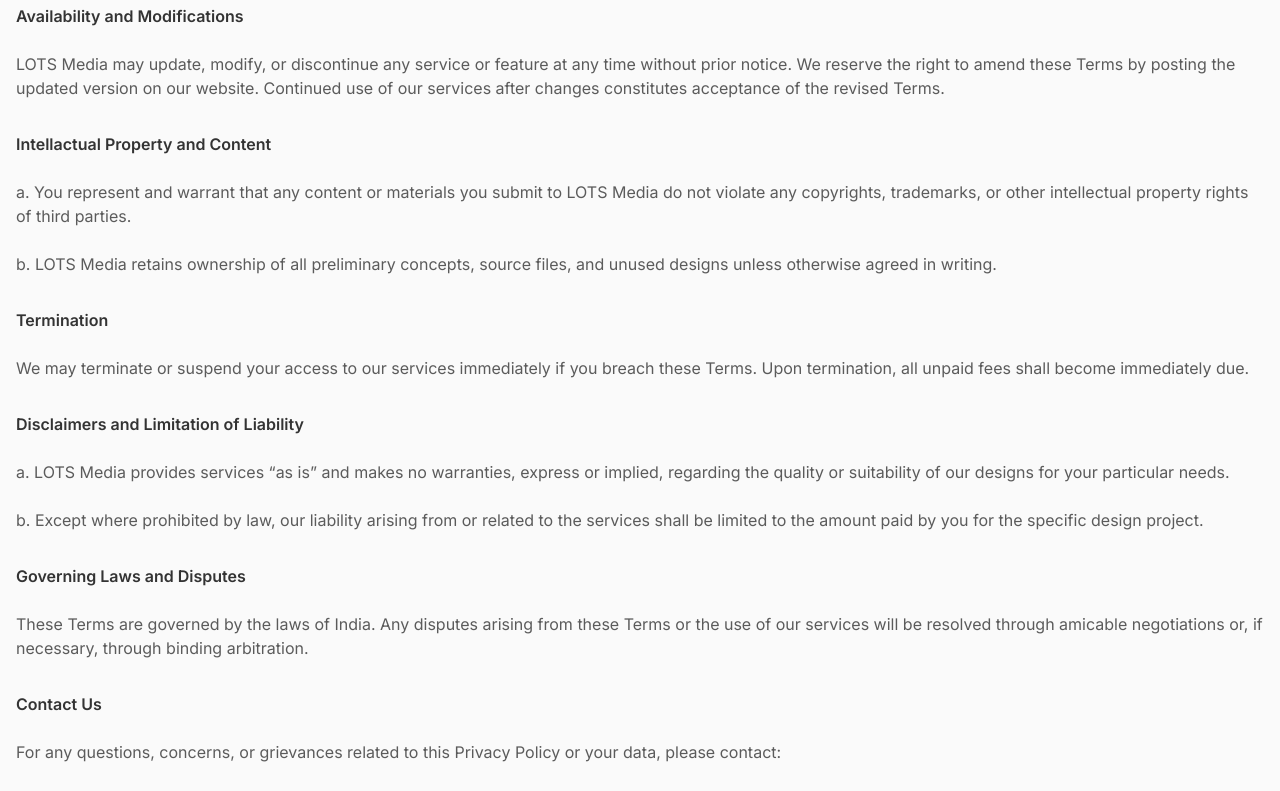
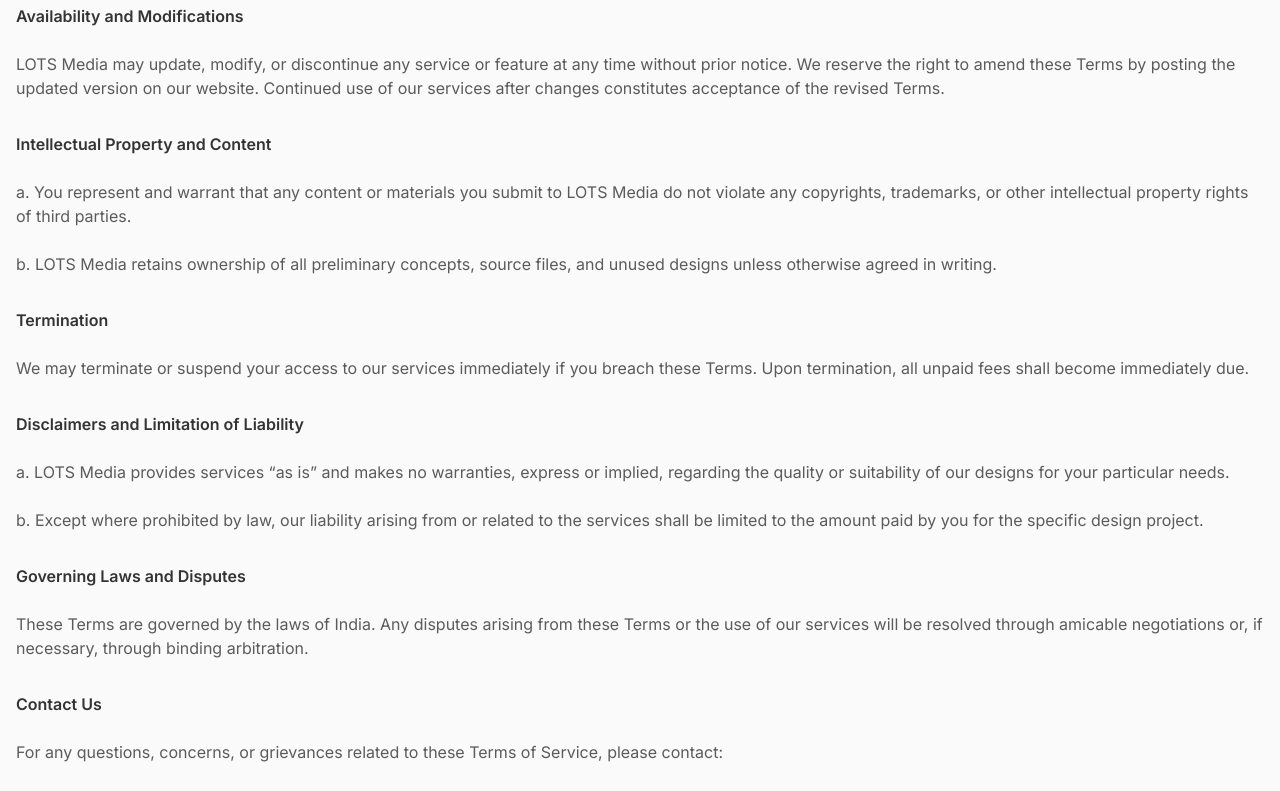
Before and after one commit to pushpenderrao84/lots-media-co, a React (Vite) app: page /terms-of-service in a window 1280 px wide. Shown: the part 840-1631 px from the top of the page. Built offline with nearby package versions, Linux system fonts and the light colour scheme.

Commit message:
Update TermsOfService.tsx

```diff
--- a/src/pages/TermsOfService.tsx
+++ b/src/pages/TermsOfService.tsx
@@ -45,7 +45,7 @@ const TermsOfService = () => {
             LOTS Media may update, modify, or discontinue any service or feature at any time without prior notice. We reserve the right to amend these Terms by posting the updated version on our website. Continued use of our services after changes constitutes acceptance of the revised Terms.
           </p>
 
-          <h2 className="font-semibold mt-8 mb-4">Intellactual Property and Content</h2>
+          <h2 className="font-semibold mt-8 mb-4">Intellectual Property and Content</h2>
           <p className="mt-6 text-charcoal/80 ">
             a. You represent and warrant that any content or materials you submit to LOTS Media do not violate any copyrights, trademarks, or other intellectual property rights of third parties.
           </p>
@@ -73,7 +73,7 @@ const TermsOfService = () => {
 
           <h2 className="font-semibold mt-8 mb-4">Contact Us</h2>
           <p className="mt-6 text-charcoal/80 ">
-            For any questions, concerns, or grievances related to this Privacy Policy or your data, please contact:
+            For any questions, concerns, or grievances related to these Terms of Service, please contact:
           </p>
           <p className="mt-6 text-charcoal/80 ">
             <strong>LOTS Media Co.</strong> <br/>
```
